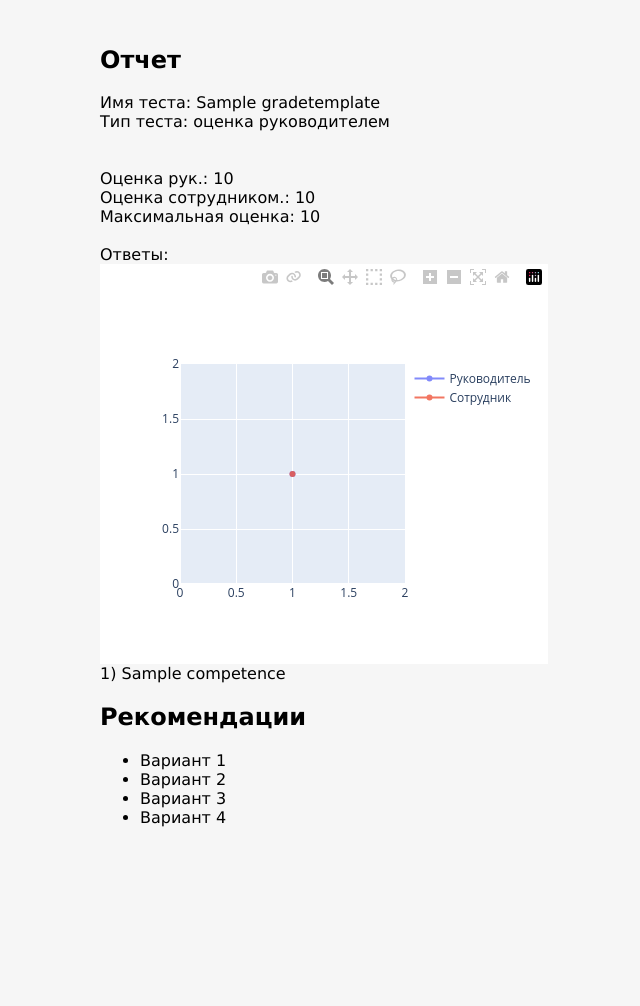
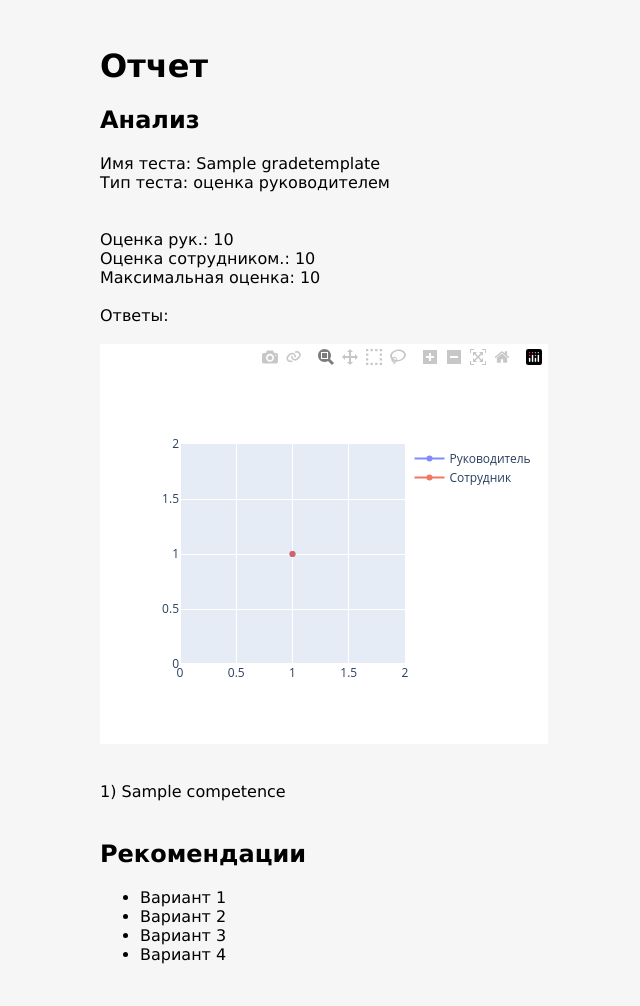
Before and after one commit to cfzile/crm, a Django app: the page made by templates/pages/report.html in a window 1280 px wide. Shown: the whole page, without its empty margins (220-860 px from the left). Before the commit the page ends 869 px from the top, so only its background shows below. Run offline with Django 3.2, Linux system fonts and the light colour scheme; tables that the repository leaves empty hold one stand-in row (Sample ...); some libraries are stand-ins or nearby versions.

Commit message:
update style

```diff
--- a/static/css/forms.css
+++ b/static/css/forms.css
@@ -42,7 +42,7 @@ input[type="submit"] {
     /*border: 1px solid grey;*/
     box-shadow: 0px 0px 5px 0px rgba(50, 50, 50, 0.25);
     /*border-radius: 10px;*/
-    background: #175da3;
+    background: #469535;
     font-size: 1em;
     color: white;
     font-family: 'Ubuntu', 'Lucida Grande', 'Lucida Sans Unicode', 'Geneva', 'Verdana', sans-serif;
--- a/static/css/general.css
+++ b/static/css/general.css
@@ -170,7 +170,7 @@ header .searching form {
     /*border: 1px solid grey;*/
     box-shadow: 0px 0px 5px 0px rgba(50, 50, 50, 0.25);
     /*border-radius: 10px;*/
-    background: #175da3;
+    background: #469535;
     font-size: 1em;
     color: white;
     font-family: 'Ubuntu', 'Lucida Grande', 'Lucida Sans Unicode', 'Geneva', 'Verdana', sans-serif;
@@ -239,7 +239,7 @@ table td, table th {
     box-shadow: 0px 0px 5px 0px rgba(50, 50, 50, 0.25);
     padding: 1% 2%;
     /*border-radius: 10px;*/
-    background: #175da3;
+    background: #469535;
     font-size: 1em;
     color: white;
     font-family: 'Ubuntu', 'Lucida Grande', 'Lucida Sans Unicode', 'Geneva', 'Verdana', sans-serif;
--- a/templates/pages/report.html
+++ b/templates/pages/report.html
@@ -10,8 +10,9 @@
 
 
     <div class="templates">
-        <h2>Отчет</h2>
+        <h1>Отчет</h1>
 
+        <h2>Анализ</h2>
         Имя теста: {{ schedule.grade_template.name }} <br>
         Тип теста: {{ constance.GRADE_TEMPLATE_TYPES_DICT|get_item:schedule.grade_template.type }} <br>
 
@@ -23,15 +24,16 @@
 
         <br><br>
 
-        Ответы:
+        Ответы: <br><br>
+
         <div style="width:50%; height: 50%">
             {{ graphic|safe }}
-        </div>
+        </div><br><br>
 
         {% for a, b in comps %}
             {{ a }}) {{ b }}<br>
         {% endfor %}
-    </div>
+    </div><br>
 
     <div class="templates">
         <h2>Рекомендации</h2>
--- a/templates/pages/show_test.html
+++ b/templates/pages/show_test.html
@@ -8,8 +8,8 @@
 
 {% block content %}
     <div class="templates" style="float:left; width: 100%">
-        <form action="{% url 'pass_grade' %}" method="post">
-            <h1>{{ grade.name }}</h1> <br>
+        <form action="{% url 'pass_grade' %}" method="post" style="margin-left: 0; height:auto; width: 100%">
+            <h1>{{ grade.name }}</h1>
             {% csrf_token %}
             <input type="hidden" name="grade_template" value="{{ grade.id }}">
             <input type="hidden" name="schedule" value="{{ schedule.id }}">
@@ -29,7 +29,9 @@
                 </div><br>
             {% endfor %}
 
+
             {% if pass_allow %}
+                <br>
                 <div class="item">
                     <input type="submit" value="Отправить">
                 </div>
```
